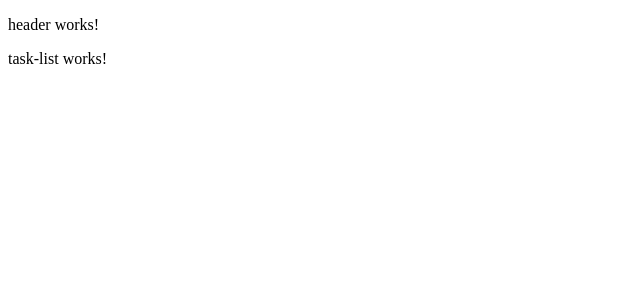
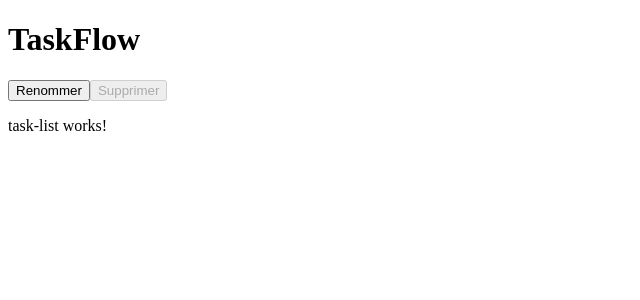
Before and after one commit to Salmamch4/taskflow, an Angular app in the folder taskflow/: page / in a window 1280 px wide. Shown: the top 300 px of the page, without its empty margins (0-640 px from the left). Built offline with nearby package versions, Linux system fonts and the light colour scheme.

Commit message:
feat(ex1): affichage du titre avec interpolation, property binding et event binding

```diff
--- a/taskflow/src/app/header/header.html
+++ b/taskflow/src/app/header/header.html
@@ -1 +1,3 @@
-<p>header works!</p>
+<h1>{{ title }}</h1>
+<button (click)="rename()">Renommer</button>
+<button [disabled]="!canDelete">Supprimer</button>
--- a/taskflow/src/app/header/header.ts
+++ b/taskflow/src/app/header/header.ts
@@ -6,4 +6,11 @@ import { Component } from '@angular/core';
   templateUrl: './header.html',
   styleUrl: './header.scss',
 })
-export class Header {}
+export class Header {
+  title = 'TaskFlow';
+  canDelete = false;
+
+  rename(){
+    this.title = 'Mes taches';
+  }
+}
```
